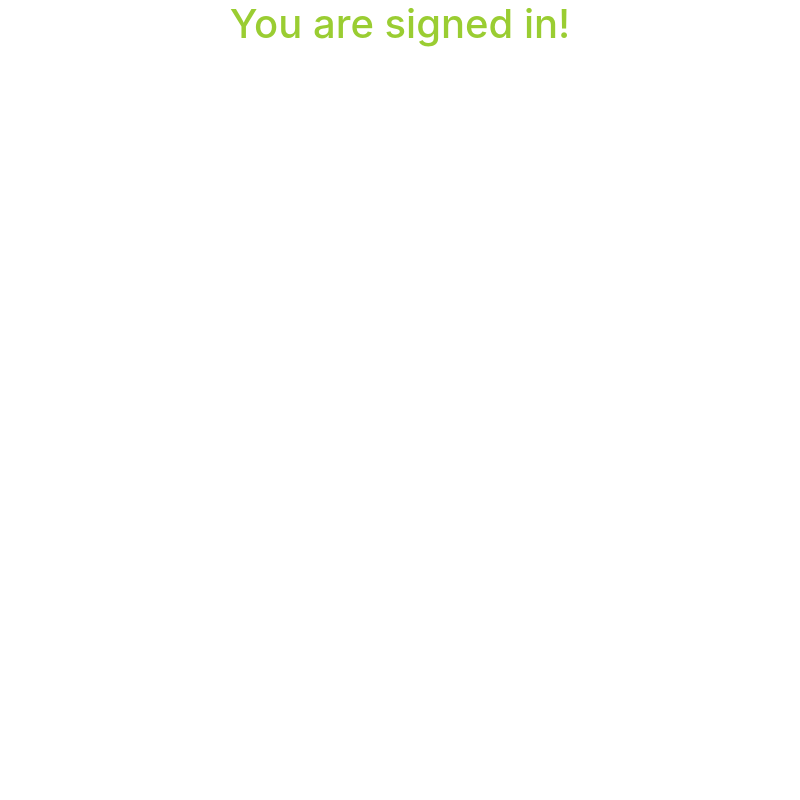
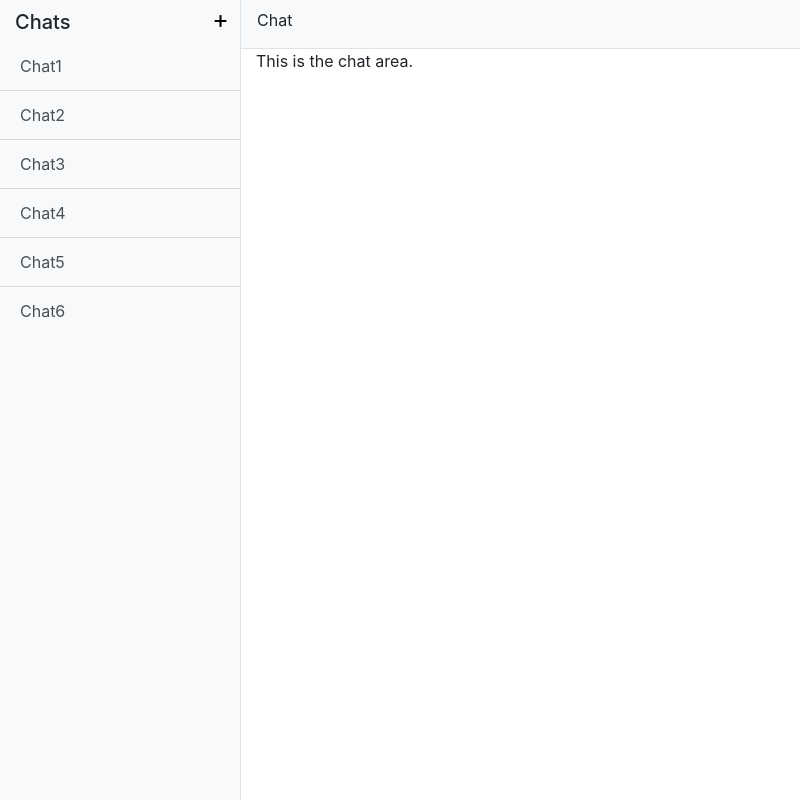
Before and after one commit to Shadow7258/HyperChat, an Electron app: page renderer/home.html in a window 800 px wide. Drawn offline with nearby package versions, Linux system fonts and the light colour scheme; no server answers.

Commit message:
Chat UI for home screen.

```diff
--- a/main.js
+++ b/main.js
@@ -91,8 +91,10 @@ function createWindow() {
 
   mainWindow.loadFile('renderer/login_register/login.html')
 
+  customizeHomeWindow()
+
   // Open DevTools - Remove for PRODUCTION!
-  mainWindow.webContents.openDevTools();
+  // mainWindow.webContents.openDevTools();
 
   // Listen for window being closed
   mainWindow.on('closed',  () => {
--- a/renderer/home.css
+++ b/renderer/home.css
@@ -0,0 +1,61 @@
+/*!
+ * Start Bootstrap - Simple Sidebar (https://startbootstrap.com/templates/simple-sidebar)
+ * Copyright 2013-2020 Start Bootstrap
+ * Licensed under MIT (https://github.com/StartBootstrap/startbootstrap-simple-sidebar/blob/master/LICENSE)
+ */
+
+#wrapper {
+    overflow-x: hidden;
+}
+
+#Chats {
+  margin-top: 10px;
+}
+
+#addUserButton {
+    border: none;
+    background-color: transparent;
+    color: black;
+    font-size: 25px;
+    margin-top: -10px;
+}
+
+#sidebar-wrapper {
+  min-height: 100vh;
+  -webkit-transition: margin .25s ease-out;
+  -moz-transition: margin .25s ease-out;
+  -o-transition: margin .25s ease-out;
+  transition: margin .25s ease-out;
+}
+
+#sidebar-wrapper .sidebar-heading {
+  padding: 0.875rem 1.25rem;
+  font-size: 1.2rem;
+}
+
+#sidebar-wrapper .list-group {
+  width: 15rem;
+}
+
+#page-content-wrapper {
+  min-width: 100vw;
+}
+
+#wrapper.toggled #sidebar-wrapper {
+  margin-left: 0;
+}
+
+@media (min-width: 768px) {
+  #sidebar-wrapper {
+    margin-left: 0;
+  }
+
+  #page-content-wrapper {
+    min-width: 0;
+    width: 100%;
+  }
+
+  #wrapper.toggled #sidebar-wrapper {
+    margin-left: -15rem;
+  }
+}
--- a/renderer/home.html
+++ b/renderer/home.html
@@ -7,8 +7,39 @@
         <title>Home Screen</title>
     </head>
     <body>
-        <h1 style="color: yellowgreen; text-align: center;">You are signed in!</h1>
+        <div class="d-flex" id="wrapper">
+            <div class="bg-light border-right" id="sidebar-wrapper">
+                <div class="container-fluid" style="padding-right: 0%">
+                    <div class="row" id="Chats">
+                        <div class="col-9">
+                            <h5>Chats</h5>
+                        </div>
+                        <div class="col-3">
+                            <button id="addUserButton" style="padding-right: 0%">+</button>
+                        </div>
+                    </div>
+                </div>
 
+                <div class="list-group list-group-flush">
+                    <a href="#" class="list-group-item list-group-item-action bg-light">Chat1</a>
+                    <a href="#" class="list-group-item list-group-item-action bg-light">Chat2</a>
+                    <a href="#" class="list-group-item list-group-item-action bg-light">Chat3</a>
+                    <a href="#" class="list-group-item list-group-item-action bg-light">Chat4</a>
+                    <a href="#" class="list-group-item list-group-item-action bg-light">Chat5</a>
+                    <a href="#" class="list-group-item list-group-item-action bg-light">Chat6</a>
+                </div>
+            </div>
+
+            <div id="page-content-wrapper">
+                <nav class="navbar navbar-expand-lg navbar-light bg-light border-bottom">
+                <label for="chatheading">Chat</label>
+                </nav>
+
+                <div class="container-fluid">
+                <p>This is the chat area.</p>
+                </div>
+            </div>
+        </div>
         <script>
             // You can also require other files to run in this process
             require('./home.js')
```
